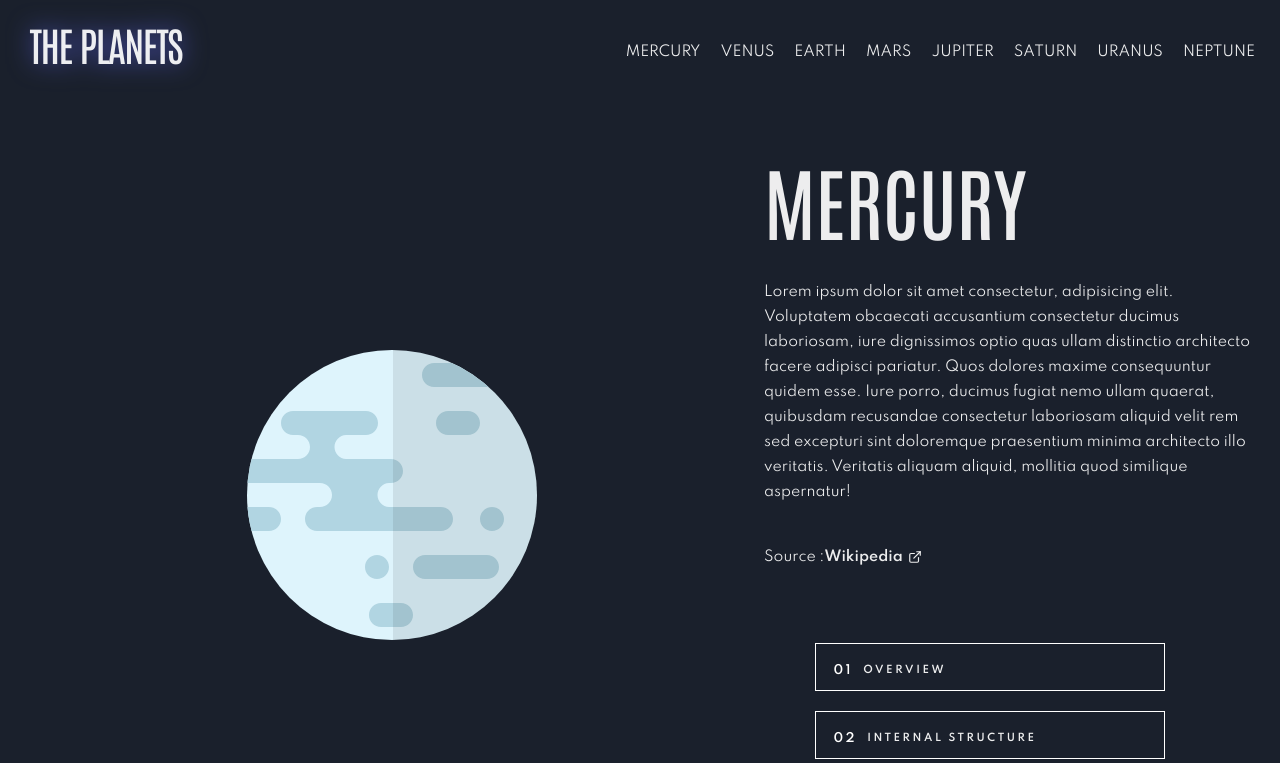
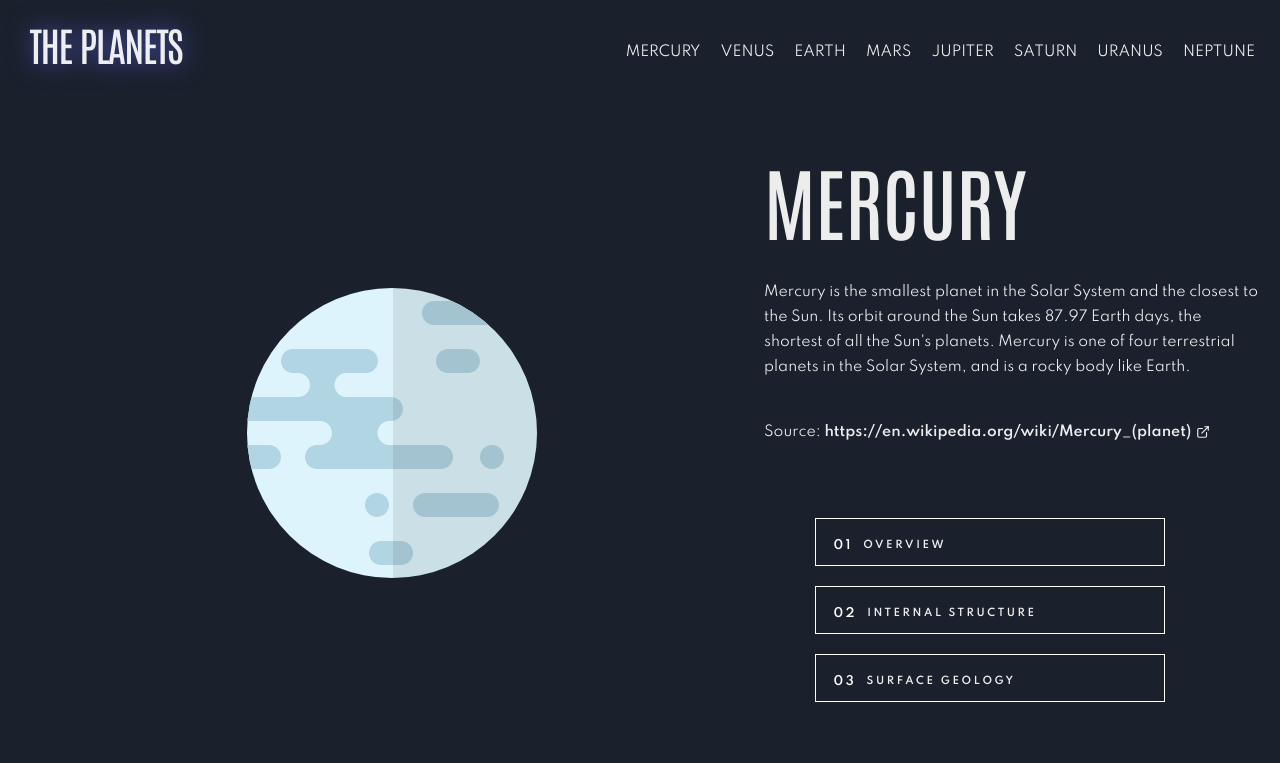
Before and after one commit to dors001/planets-facts-site, a React (Vite) app: page / in a window 1280 px wide. Shown: the top 763 px of the page. Built offline with nearby package versions, Linux system fonts and the light colour scheme.

Commit message:
Define usePlanets hook

```diff
--- a/src/App.tsx
+++ b/src/App.tsx
@@ -1,4 +1,4 @@
-import { Box, Flex, VStack, Grid, Show, GridItem } from "@chakra-ui/react";
+import { Flex, VStack, Grid, Show, GridItem } from "@chakra-ui/react";
 import "./App.css";
 import "./index.css";
 import InfoButtons from "./Components/InfoButtons";
@@ -6,10 +6,20 @@ import PlanetImage from "./Components/PlanetImage";
 import PlanetInfo from "./Components/PlanetInfo";
 import Fact from "./Components/Fact";
 import Header from "./Components/Header";
+import usePlanets from "./Hooks/usePlanets";
+
+//TODO: Make the source site to be anchor text that is equale to the website title (ex: wikipedia)
+//TODO: Set Background and animate it
+//TODO: Fix NavBar on mobile to be full height like the design
+//TODO: set nav buttons to call usePlanets with the planet name
+//TODO: set info buttons to change content text and image according to the parameters
+//TODO: FOCUS info buttons will fill the button with the PLANET color
+//TODO: HOVER info button will fill the button with DARK GRAY color
+//TODO: nav button hover will promp upper line with the planet color
 
 function App() {
-  const lorem =
-    " Lorem ipsum dolor sit amet consectetur, adipisicing elit. Voluptatem obcaecati accusantium consectetur ducimus laboriosam, iure dignissimos optio quas ullam distinctio architecto facere adipisci pariatur. Quos dolores maxime consequuntur quidem esse. Iure porro, ducimus fugiat nemo ullam quaerat, quibusdam recusandae consectetur laboriosam aliquid velit rem sed excepturi sint doloremque praesentium minima architecto illo veritatis. Veritatis aliquam aliquid, mollitia quod similique aspernatur!";
+  const planet = usePlanets("Mercury");
+
   return (
     <>
       <VStack>
@@ -41,13 +51,13 @@ function App() {
             justifyContent="center"
             alignItems="center"
           >
-            <PlanetImage />
+            <PlanetImage ImgSrc={planet?.images.planet as string}/>
           </GridItem>
           <GridItem area="infoText">
             <PlanetInfo
               planetName="Mercury"
-              planetInfo={lorem}
-              source="Wikipedia"
+              planetInfo={planet?.overview.content as string}
+              source={planet?.overview.source as string}
             />
           </GridItem>
           <Show above="md">
--- a/src/Components/PlanetImage.tsx
+++ b/src/Components/PlanetImage.tsx
@@ -1,10 +1,14 @@
 import { Box, Image } from "@chakra-ui/react";
 
-const PlanetImage = () => {
+interface Props {
+  ImgSrc: string;
+}
+
+const PlanetImage = ({ ImgSrc }: Props) => {
   return (
     <>
       <Box className="planet-img--container">
-        <Image className="planet-img" src="./src/assets/planet-mercury.svg" />
+        <Image className="planet-img" src={ImgSrc} />
       </Box>
     </>
   );
--- a/src/Components/PlanetInfo.tsx
+++ b/src/Components/PlanetInfo.tsx
@@ -18,7 +18,7 @@ const PlanetInfo = ({ planetName, planetInfo, source }: Props) => {
           {planetInfo}
         </Text>
         <Box className="planet-info--source" textStyle="body">
-          <Text display="inline">Source :</Text>
+          <Text display="inline">Source: </Text>
           <Link href="" fontWeight="bold">
             {source}
             <ExternalLinkIcon mx="2" />
--- /dev/null
+++ b/src/Hooks/usePlanets.tsx
@@ -0,0 +1,33 @@
+import data from "../data.json";
+
+export interface Planet {
+  name: string;
+  overview: {
+    content: string;
+    source: string;
+  };
+  structure: {
+    content: string;
+    source: string;
+  };
+  geology: {
+    content: string;
+    source: string;
+  };
+  rotation: string;
+  revolution: string;
+  radius: string;
+  temperature: string;
+  images: {
+    planet: string;
+    internal: string;
+    geology: string;
+  };
+}
+
+const usePlanets = (planetName: string): Planet | undefined => {
+  const planet = data.find((p) => p.name === planetName);
+  return planet;
+};
+
+export default usePlanets;
--- a/data.json
+++ b/src/data.json
@@ -18,9 +18,9 @@
     "radius": "2,439.7 KM",
     "temperature": "430°c",
     "images": {
-      "planet": "./assets/planet-mercury.svg",
-      "internal": "./assets/planet-mercury-internal.svg",
-      "geology": "./assets/geology-mercury.png"
+      "planet": "./src/assets/planet-mercury.svg",
+      "internal": "./src/assets/planet-mercury-internal.svg",
+      "geology": "./src/assets/geology-mercury.png"
     }
   },
   {
@@ -42,9 +42,9 @@
     "radius": "6,051.8 KM",
     "temperature": "471°c",
     "images": {
-      "planet": "./assets/planet-venus.svg",
-      "internal": "./assets/planet-venus-internal.svg",
-      "geology": "./assets/geology-venus.png"
+      "planet": "./src/assets/planet-venus.svg",
+      "internal": "./src/assets/planet-venus-internal.svg",
+      "geology": "./src/assets/geology-venus.png"
     }
   },
   {
@@ -66,9 +66,9 @@
     "radius": "6,371 KM",
     "temperature": "16°c",
     "images": {
-      "planet": "./assets/planet-earth.svg",
-      "internal": "./assets/planet-earth-internal.svg",
-      "geology": "./assets/geology-earth.png"
+      "planet": "./src/assets/planet-earth.svg",
+      "internal": "./src/assets/planet-earth-internal.svg",
+      "geology": "./src/assets/geology-earth.png"
     }
   },
   {
@@ -90,9 +90,9 @@
     "radius": "3,389.5 KM",
     "temperature": "-28°c",
     "images": {
-      "planet": "./assets/planet-mars.svg",
-      "internal": "./assets/planet-mars-internal.svg",
-      "geology": "./assets/geology-mars.png"
+      "planet": "./src/assets/planet-mars.svg",
+      "internal": "./src/assets/planet-mars-internal.svg",
+      "geology": "./src/assets/geology-mars.png"
     }
   },
   {
@@ -114,9 +114,9 @@
     "radius": "69,911 KM",
     "temperature": "-108°c",
     "images": {
-      "planet": "./assets/planet-jupiter.svg",
-      "internal": "./assets/planet-jupiter-internal.svg",
-      "geology": "./assets/geology-jupiter.png"
+      "planet": "./src/assets/planet-jupiter.svg",
+      "internal": "./src/assets/planet-jupiter-internal.svg",
+      "geology": "./src/assets/geology-jupiter.png"
     }
   },
   {
@@ -138,9 +138,9 @@
     "radius": "58,232 KM",
     "temperature": "-138°c",
     "images": {
-      "planet": "./assets/planet-saturn.svg",
-      "internal": "./assets/planet-saturn-internal.svg",
-      "geology": "./assets/geology-saturn.png"
+      "planet": "./src/assets/planet-saturn.svg",
+      "internal": "./src/assets/planet-saturn-internal.svg",
+      "geology": "./src/assets/geology-saturn.png"
     }
   },
   {
@@ -162,9 +162,9 @@
     "radius": "25,362 KM",
     "temperature": "-195°c",
     "images": {
-      "planet": "./assets/planet-uranus.svg",
-      "internal": "./assets/planet-uranus-internal.svg",
-      "geology": "./assets/geology-uranus.png"
+      "planet": "./src/assets/planet-uranus.svg",
+      "internal": "./src/assets/planet-uranus-internal.svg",
+      "geology": "./src/assets/geology-uranus.png"
     }
   },
   {
@@ -186,9 +186,9 @@
     "radius": "24,622 KM",
     "temperature": "-201°c",
     "images": {
-      "planet": "./assets/planet-neptune.svg",
-      "internal": "./assets/planet-neptune-internal.svg",
-      "geology": "./assets/geology-neptune.png"
+      "planet": "./src/assets/planet-neptune.svg",
+      "internal": "./src/assets/planet-neptune-internal.svg",
+      "geology": "./src/assets/geology-neptune.png"
     }
   }
 ]
```
